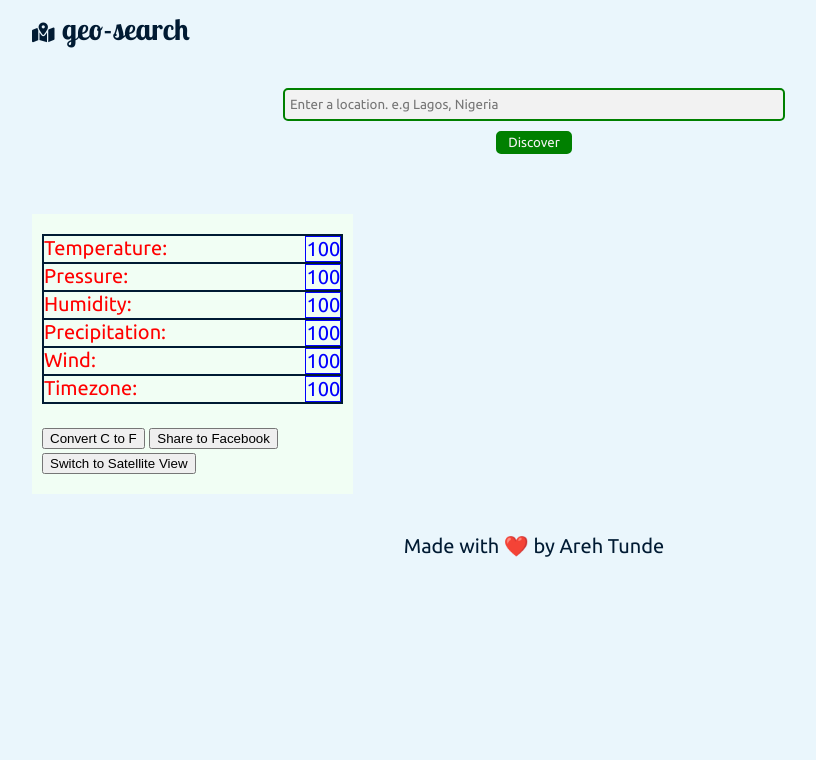
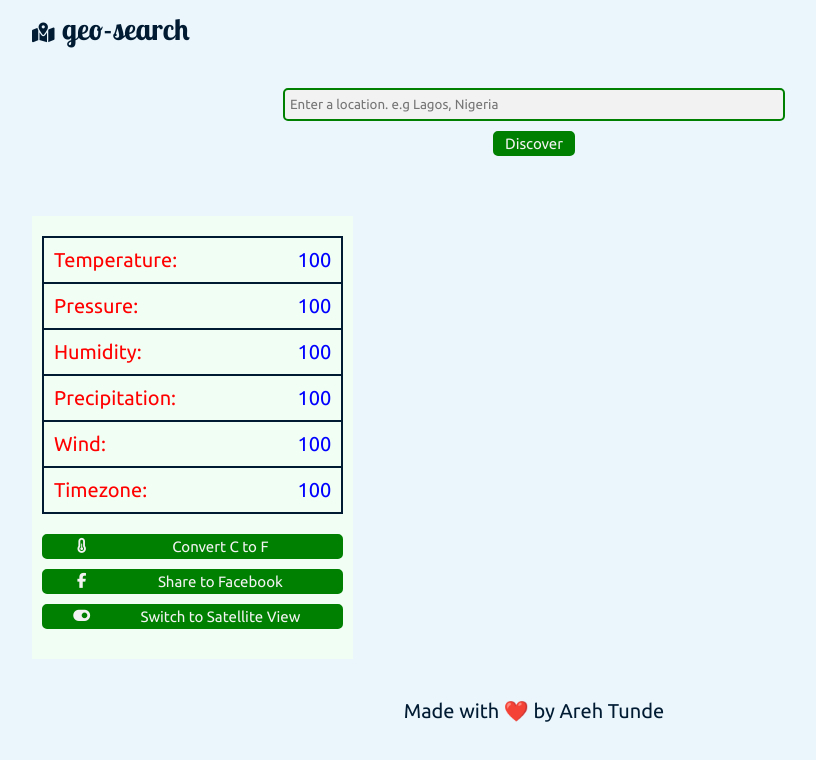
Before and after one commit to arehtunde/geosearch, a website: page testing.html in a window 1280 px wide. Shown: the whole page, without its empty margins (106-922 px from the left). Drawn offline with Linux system fonts and the light colour scheme.

Commit message:
setting up result page

```diff
--- a/src/geo.css
+++ b/src/geo.css
@@ -87,9 +87,24 @@ input[type="text"]:placeholder-shown {
   border: 2px solid #008000;
   border-radius: 5px;
   padding: 5px 7px;
+  font-size: 1.5rem;
   color: #f2f2f2;
   cursor: pointer;
   font-family: 'Ubuntu', sans-serif;
+}
+
+.btn {
+  width: 100%;
+  padding: 10px;
+  display: flex;
+}
+
+.btn-text {
+  flex-basis: 80%;
+}
+
+.btn-icon {
+  flex-basis: 20%;
 }
 
 .features {
@@ -122,6 +137,7 @@ input[type="text"]:placeholder-shown {
 .weather-holder {
   border: 1px solid;
   display: flex;
+  padding: 10px;
 }
 
 .weather-name {
@@ -132,7 +148,6 @@ input[type="text"]:placeholder-shown {
 
 .weather-value {
   display: inline-block;
-  border: 1px solid;
   text-align: right;
   color: blue;
 }
--- a/testing.html
+++ b/testing.html
@@ -32,9 +32,11 @@
           <li class="weather-holder"><span class="weather-name">Wind:</span><span class="weather-value">100</span></li>
           <li class="weather-holder"><span class="weather-name">Timezone:</span><span class="weather-value">100</span></li>
         </ul>
-        <button>Convert C to F</button>
-        <button>Share to Facebook</button>
-        <button>Switch to Satellite View</button>
+        <div class="xxx">
+          <button class="button btn btn-convert"><i class="fas fa-thermometer-half btn-icon"></i><span class="btn-text">Convert C to F</span></button>
+          <button class="button btn btn-share"><i class="fab fa-facebook-f btn-icon"></i><span class="btn-text">Share to Facebook</span></button>
+          <button class="button btn btn-switch"><i class="fas fa-toggle-on btn-icon"></i><span class="btn-text">Switch to Satellite View</span></button>
+        </div>
       </div>
     </section>
     <section>
```
